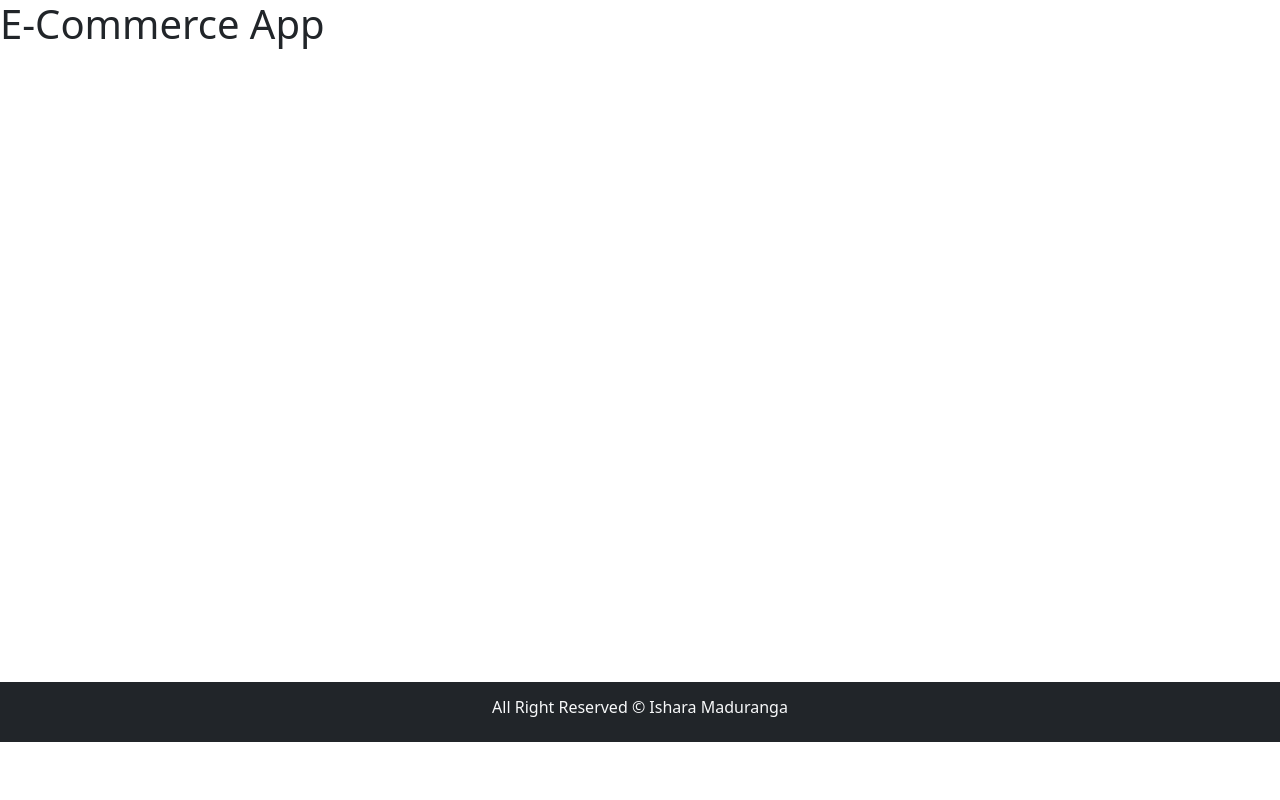
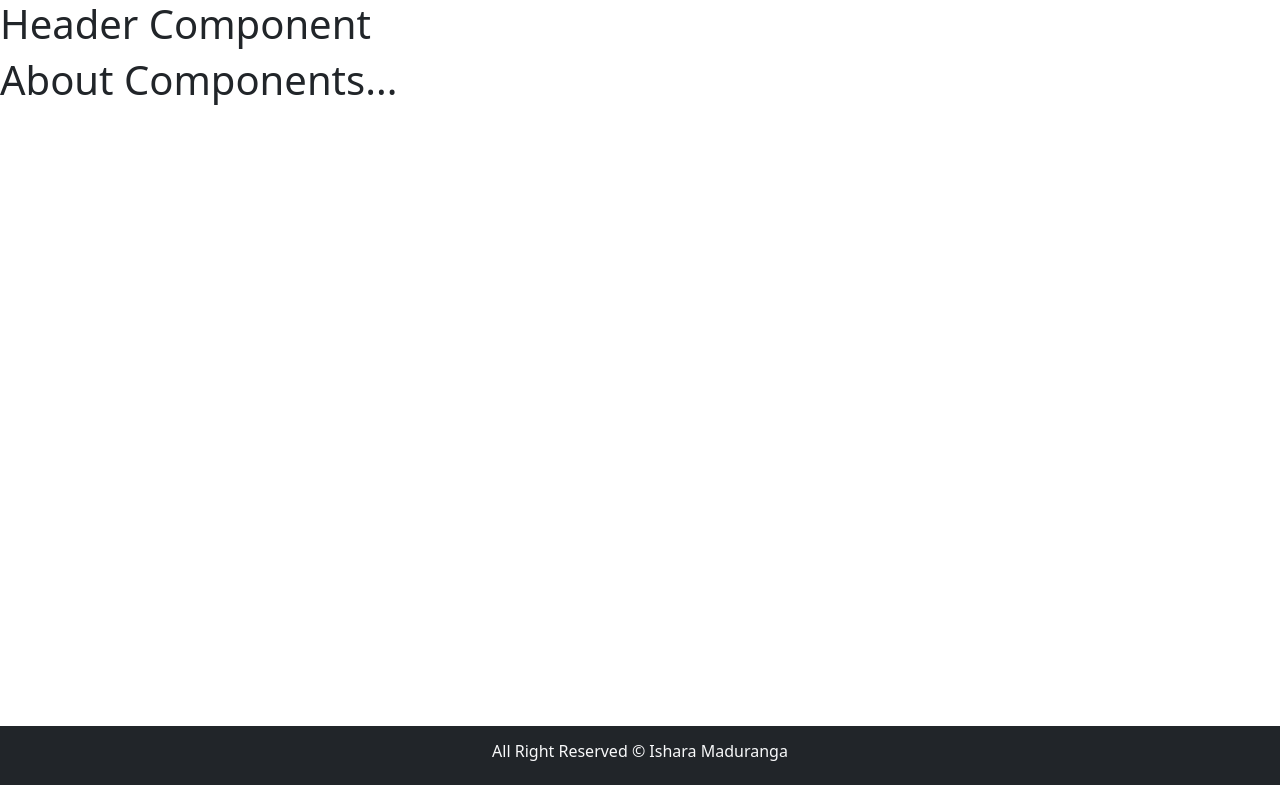
Before and after one commit to isharamaduranga/E-Commerce_App-MERN, a React (Create React App) app in the folder client/: page /about in a window 1280 px wide. Built offline with nearby package versions, Linux system fonts and the light colour scheme.

Commit message:
Implement few Routes ....

```diff
--- a/client/src/App.js
+++ b/client/src/App.js
@@ -1,11 +1,20 @@
-import Layout from "./components/Layout/Layout";
-
+import {Routes,Route} from "react-router-dom";
+import HomePage from "./pages/HomePage";
+import About from "./pages/About";
+import Contact from "./pages/Contact";
+import Policy from "./pages/Policy";
+import PageNotFound from "./pages/PageNotFound";
 function App() {
   return (
     <>
-        <Layout>
-            <h1>E-Commerce App</h1>
-        </Layout>
+      <Routes>
+        <Route path="/" element={<HomePage/>}/>
+        <Route path="/about" element={<About/>}/>
+        <Route path="/contact" element={<Contact/>}/>
+        <Route path="/policy" element={<Policy/>}/>
+        <Route path="*" element={<PageNotFound/>}/>
+      </Routes>
+
 
     </>
   );
--- a/client/src/components/Layout/Header.js
+++ b/client/src/components/Layout/Header.js
@@ -3,7 +3,7 @@
 const Header = () => {
     return (
         <div>
-
+            <h1>Header Component</h1>
         </div>
     );
 };
--- a/client/src/components/Layout/Layout.js
+++ b/client/src/components/Layout/Layout.js
@@ -6,7 +6,7 @@
     return (
         <div>
             <Header/>
-            <main style={{minHeight:'85.3vh'}}>
+            <main style={{minHeight:'83.7vh'}}>
                 {children}
             </main>
             <Footer/>
```
